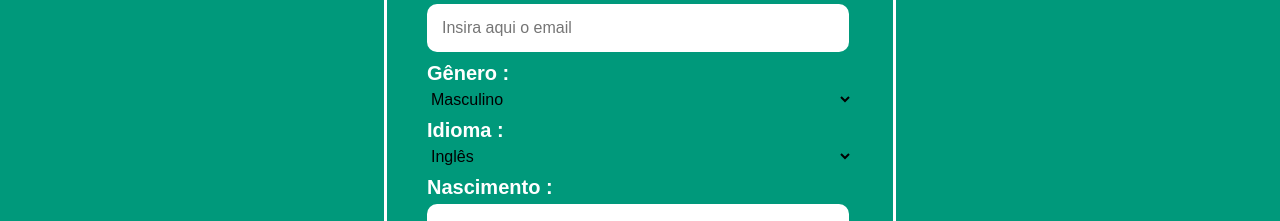
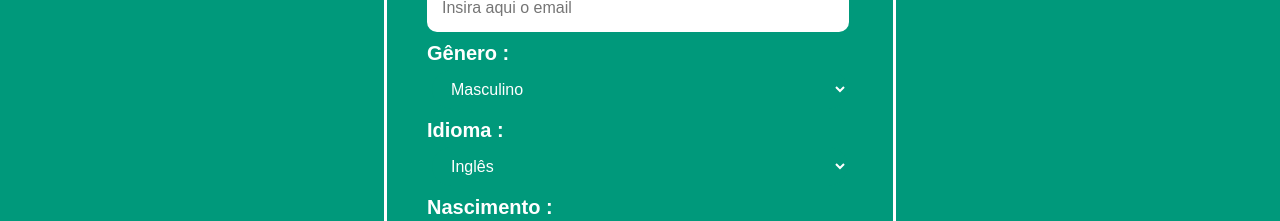
Before and after one commit to Reis567/leste-react, a React (Vite) app: page /new in a window 1280 px wide. Shown: the part 731-952 px from the top of the page. Built offline with nearby package versions, Linux system fonts and the light colour scheme.

Commit message:
filters style

```diff
--- a/src/App.css
+++ b/src/App.css
@@ -26,5 +26,22 @@
   box-shadow: 1px 1px 10px var(--black);
 }
 .btn:hover{
-  background: #7cff70;
+  background: var(--sec-cl);
 }
+
+select{
+  padding: 10px 15px;
+  border-radius: 20px;
+  background: var(--maincl);
+
+  color: var(--white);
+  margin-inline: 5px;
+  transition: 0.3s ease-in-out;
+  outline: none;
+}
+select:focus{
+  background: var(--sec-cl);
+}
+.margin-inline10{
+  margin-inline: 10px;
+}
--- a/src/components/Filter.css
+++ b/src/components/Filter.css
@@ -22,7 +22,8 @@
     cursor: pointer;
     transition: 0.3s ease-in-out;
     box-shadow: 1px 1px 10px var(--black);
+    color: var(--white);
   }
   .btn-green:hover{
-    background: #7cff70;
+    background: var(--sec-cl);
   }
--- a/src/components/Filter.jsx
+++ b/src/components/Filter.jsx
@@ -31,7 +31,7 @@ const Filter = ({ onFilter }) => {
     <div className="filter">
       <h2>Filtrar</h2>
       <div className="filters-data">
-        <div>
+        <div className='margin-inline10'>
           <label>Gênero:</label>
           <select onChange={(e) => setGenderFilter(e.target.value)}>
             <option value="">Todos</option>
@@ -39,8 +39,8 @@ const Filter = ({ onFilter }) => {
             <option value="F">Feminino</option>
           </select>
         </div>
-        <div>
-          <label>Idiomas:</label>
+        <div  className='margin-inline10'>
+          <label>Idioma:</label>
           <select onChange={(e) => setLanguageFilter(e.target.value)}>
             <option value="">Todos</option>
             {uniqueLanguages.map((language) => (
@@ -50,8 +50,8 @@ const Filter = ({ onFilter }) => {
             ))}
           </select>
         </div>
-        <div>
-          <label>Month of Birthday:</label>
+        <div  className='margin-inline10'>
+          <label>Mês de aniversário:</label>
           <select onChange={(e) => setMonthFilter(e.target.value)}>
             <option value="">Todos</option>
             <option value="1">Janeiro</option>
--- a/src/components/Resumo.css
+++ b/src/components/Resumo.css
@@ -18,4 +18,6 @@
 .resumo-item{
     display: flex;
     gap: 10px;
+    justify-content: center;
+    align-items: center;
 }
```
